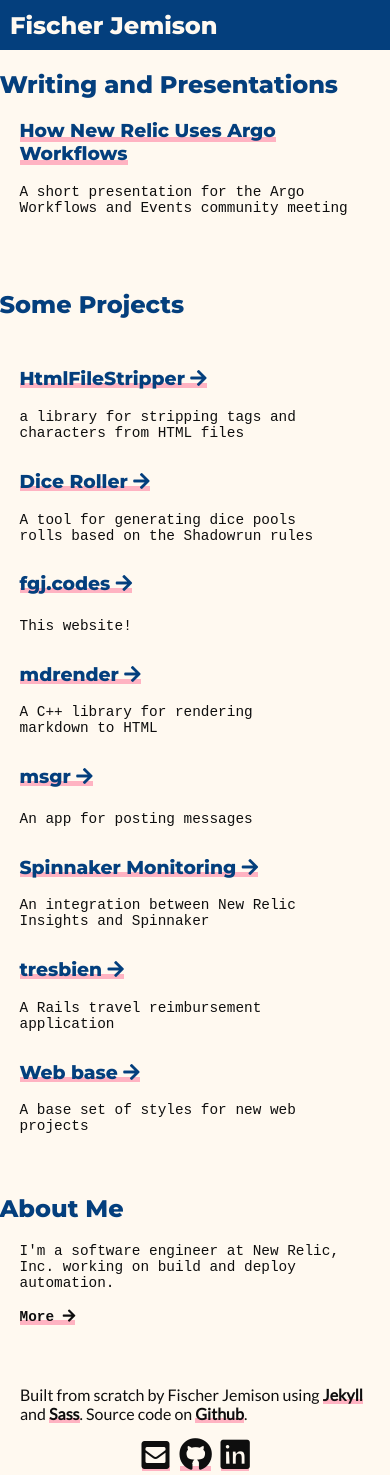
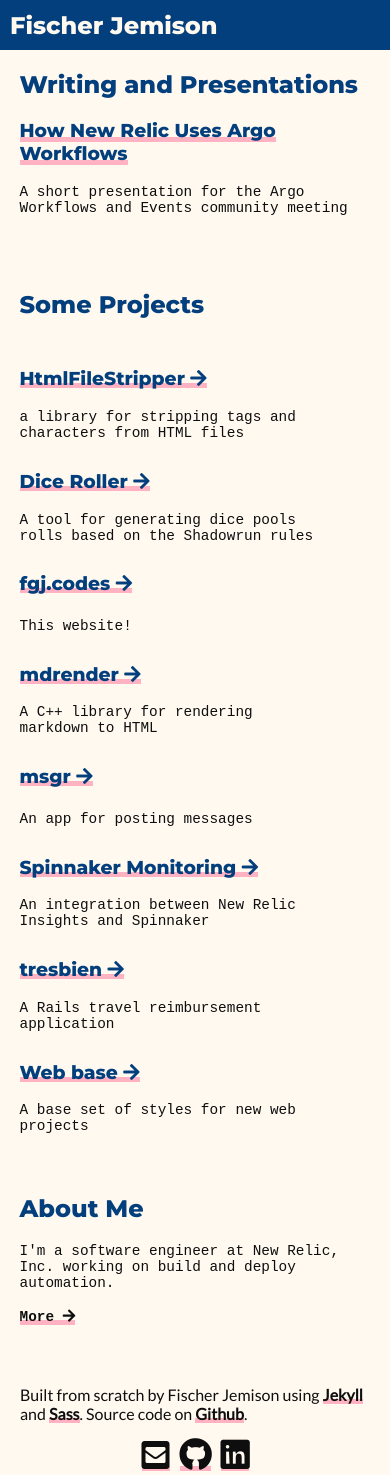
Before and after one commit to jemisonf/jemisonf.github.io, a Jekyll site: the page built from index.html, in a window 390 px wide. Built offline with Jekyll 4.4.1, drawn with Linux system fonts in a browser that asks for light colours.

Commit message:
fix mobile spacing

```diff
--- a/_sass/layout/_main.scss
+++ b/_sass/layout/_main.scss
@@ -8,12 +8,19 @@
         img {
             max-width: 900px;
         }
-        h2 {
-            margin-left: -20px;
-        }
     }
     .page-section.narrow {
         width: 600px;
+    }
+}
+
+@media screen and (min-width: 900px) {
+    .main-content {
+        .page-section {
+            h2 {
+            margin-left: -20px;
+            }
+        }
     }
 }
 
```
